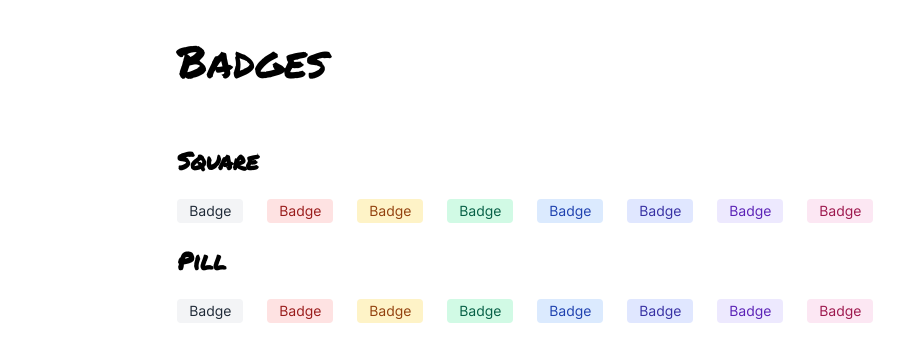
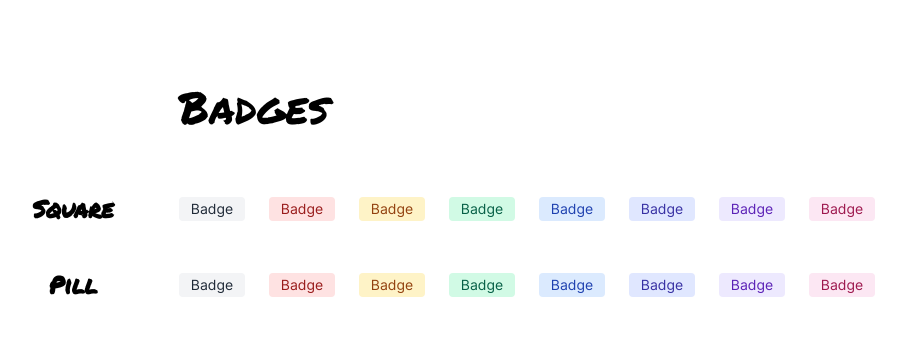
Before and after one commit to gabholli/component-library, a React (Create React App) app: page / in a window 1280 px wide. Shown: the top 362 px of the page, without its empty margins (48-954 px from the left). Built offline with nearby package versions, Linux system fonts and the light colour scheme.

Commit message:
Made a few changes in CSS
Removed left padding for badges container and created a media query that set width of container and rearranged grid items.

```diff
--- a/src/App.css
+++ b/src/App.css
@@ -23,7 +23,7 @@ body {
 /* Badges rules */
 
 .badges-container {
-  padding-left: 2.875em;
+  padding: 2.875em;
   display: grid;
   grid-template: repeat(5, auto) / repeat(3, auto);
   grid-template-areas:
@@ -42,7 +42,12 @@ body {
   font-style: normal;
   font-weight: 400;
   /* padding-left: 2.875em; */
-  justify-self: left;
+  justify-self: center;
+}
+
+.square-text,
+.pill-text {
+  justify-self: center;
 }
 
 .square-text {
@@ -59,6 +64,7 @@ body {
   gap: 1.5em;
   align-items: center;
   flex-wrap: wrap;
+  justify-content: center;
 }
 
 .square-badges-container {
@@ -86,3 +92,20 @@ body {
   font-size: 0.875rem;
   font-weight: 500;
 }
+
+@media (min-width: 1024px) {
+  .badges-container {
+    max-width: 1000px;
+    /* padding: 2.875em; */
+    display: grid;
+    grid-template: 125px auto auto/ 150px auto auto;
+    grid-template-areas:
+      ". heading ."
+      "square-text squares squares"
+      "pill-text pills pills"
+  }
+
+  .badges-heading {
+    justify-self: right;
+  }
+}
```
